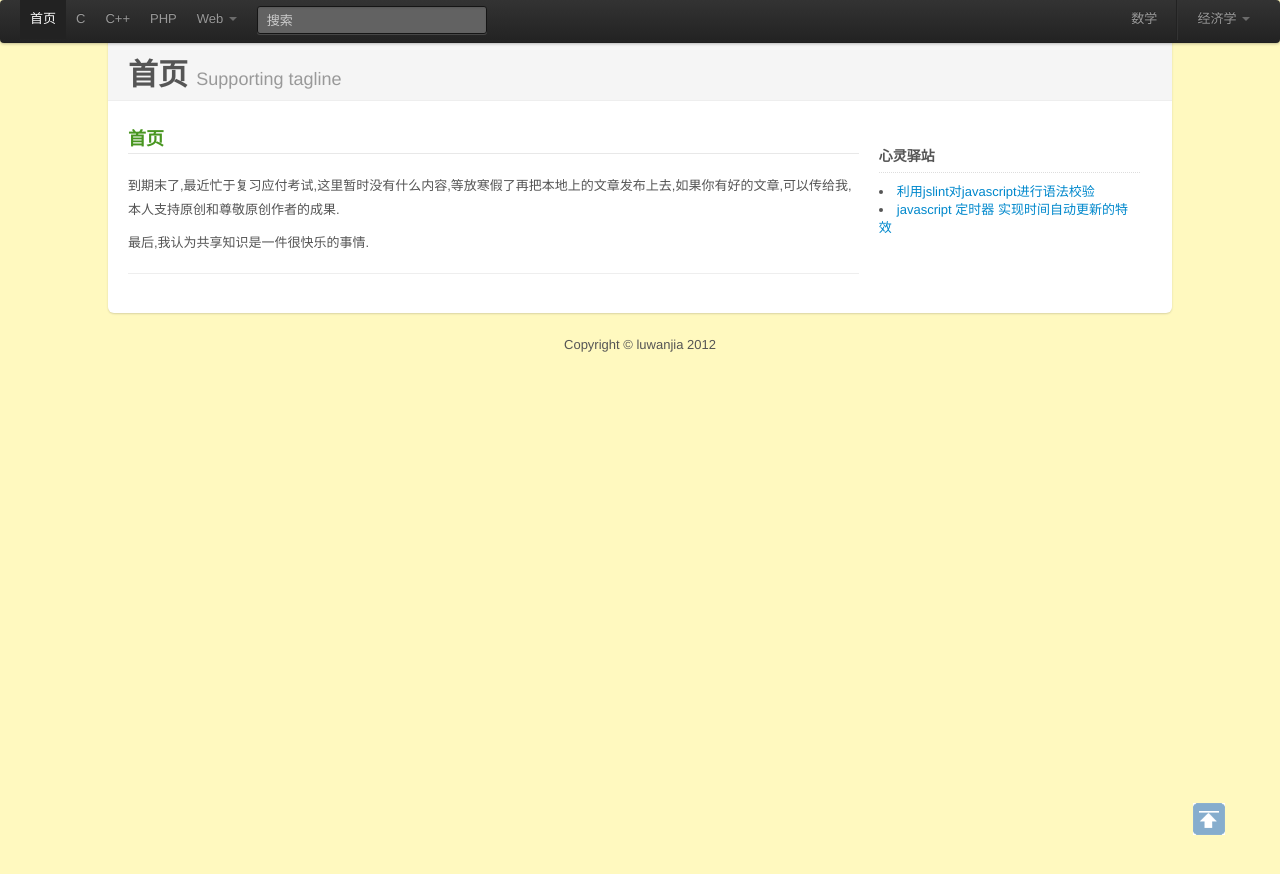
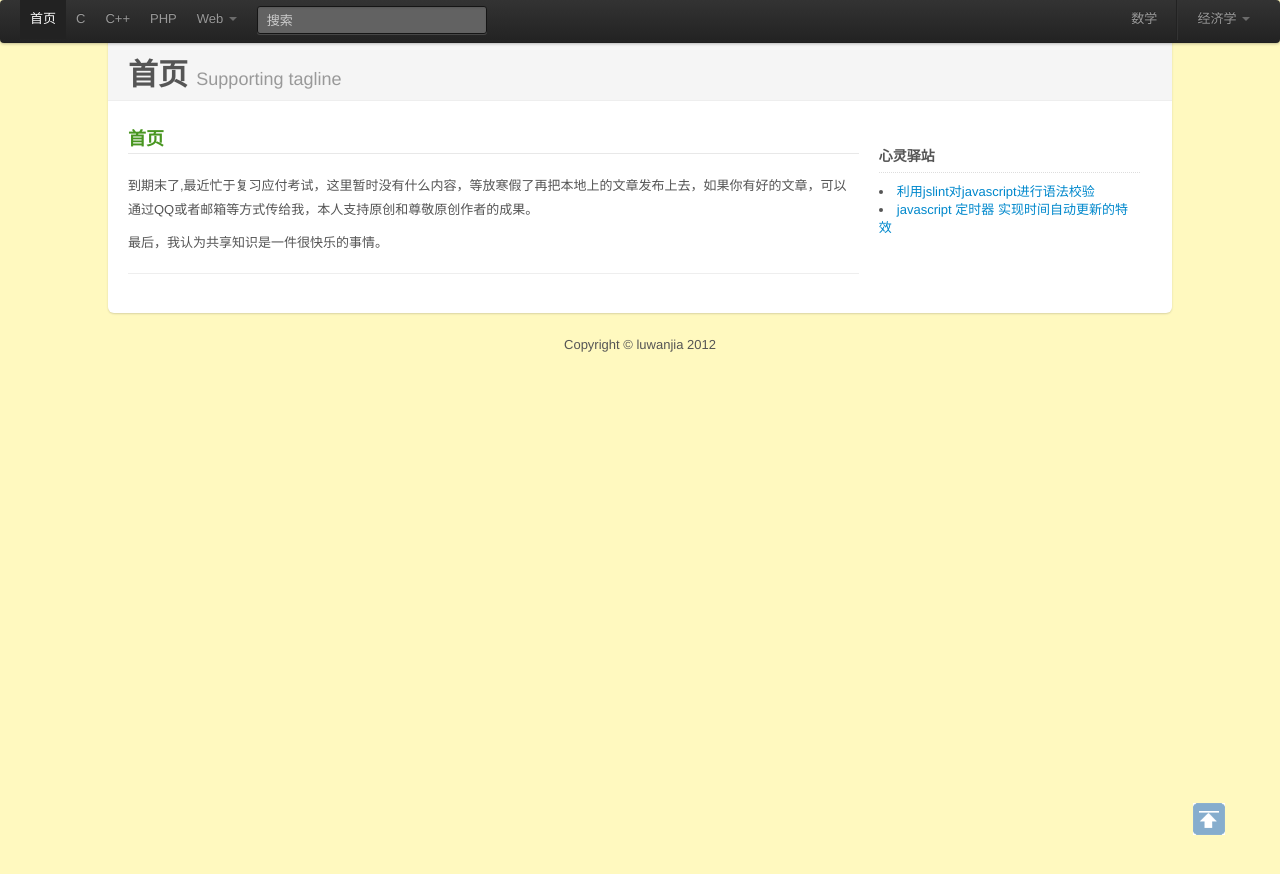
Before and after one commit to luwanlili/luwanlili.github.com, a Jekyll site: the page built from index.html, in a window 1280 px wide. Shown: the top 874 px of the page. Built offline with Jekyll 4.4.1, drawn with Linux system fonts in a browser that asks for light colours.

Commit message:
namekkka33

```diff
--- a/index.html
+++ b/index.html
@@ -10,8 +10,8 @@ title: 首页
 		<div class="v-entry">
 
 			<h2>{{ page.title }}</h2>
-			<p>到期末了,最近忙于复习应付考试,这里暂时没有什么内容,等放寒假了再把本地上的文章发布上去,如果你有好的文章,可以传给我,本人支持原创和尊敬原创作者的成果.</p>
-			<p>最后,我认为共享知识是一件很快乐的事情.</p>
+			<p>到期末了,最近忙于复习应付考试，这里暂时没有什么内容，等放寒假了再把本地上的文章发布上去，如果你有好的文章，可以通过QQ或者邮箱等方式传给我，本人支持原创和尊敬原创作者的成果。</p>
+			<p>最后，我认为共享知识是一件很快乐的事情。</p>
 		</div>
 		<hr>
 	</div>
```
